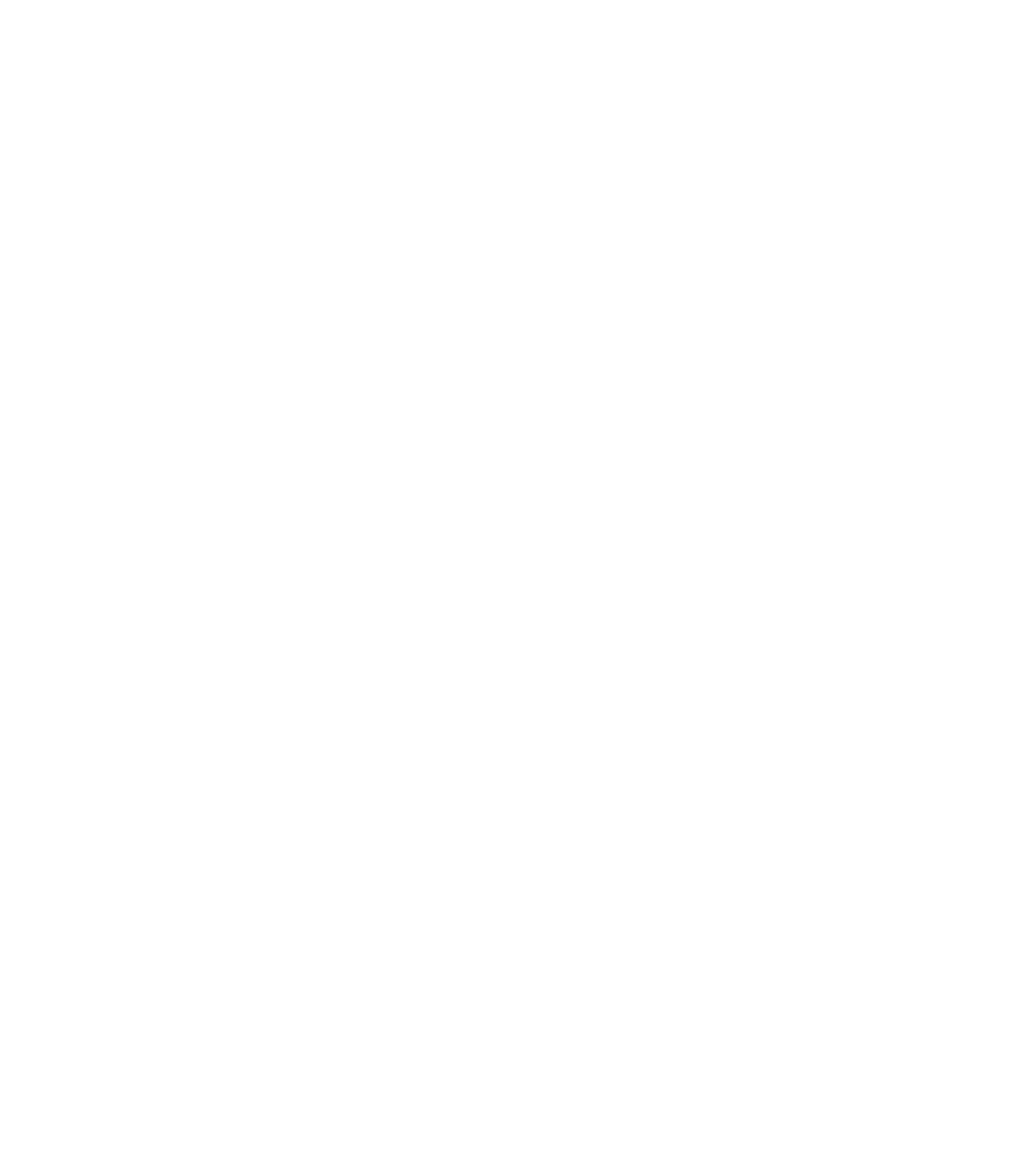
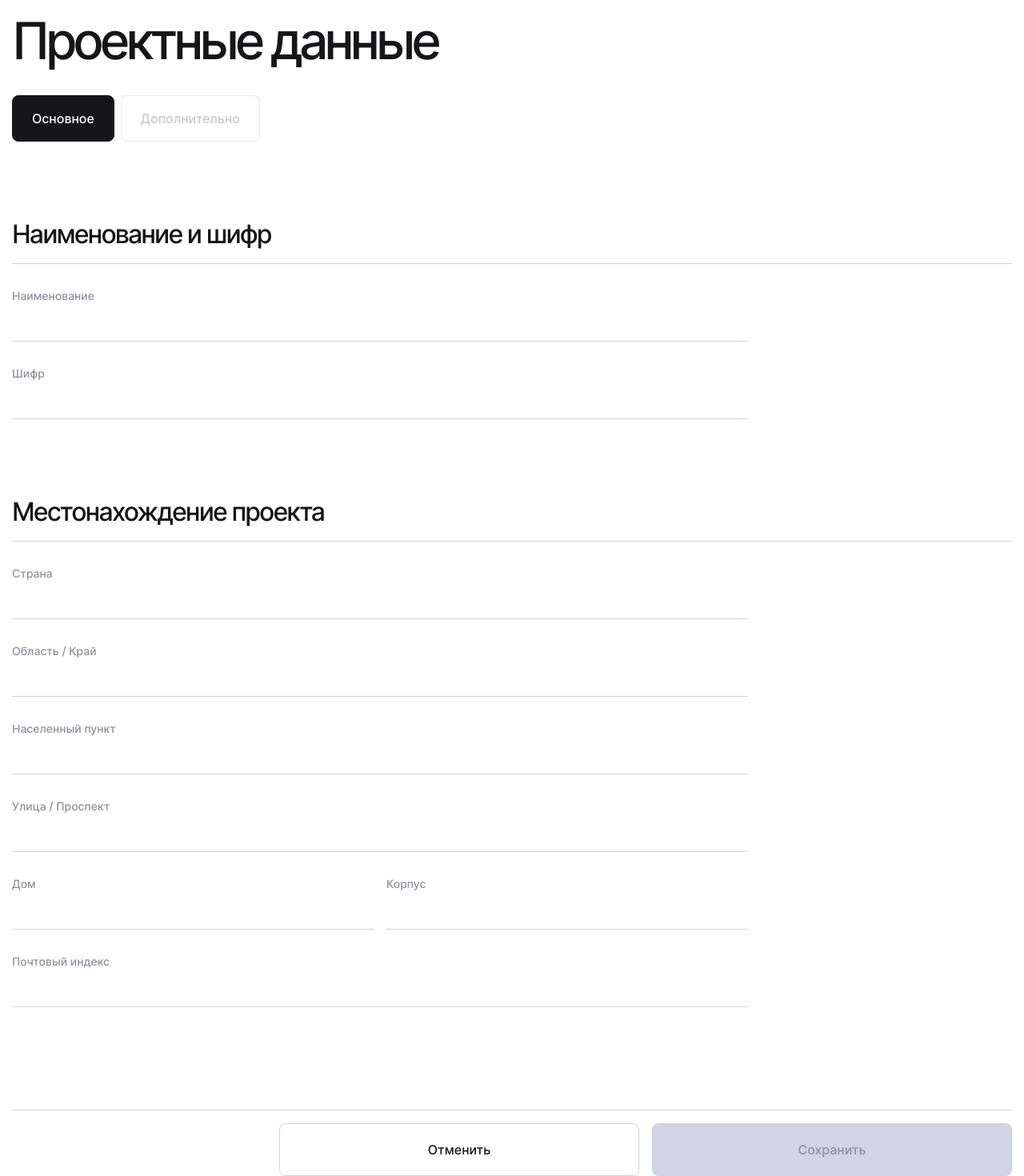
Before and after one commit to Dan1lc/frontend-test, a Vue app: page / in a window 1280 px wide. Shown: the part 193-1663 px from the top of the page at 80% size. Before the commit the page ends 800 px from the top, so only its background shows below. Built offline with nearby package versions, Linux system fonts and the light colour scheme.

Commit message:
create MainForm

```diff
--- /dev/null
+++ b/src/components/_FormComponents/MainForm/MainForm.scss
@@ -0,0 +1,46 @@
+.main-form{
+  &__inner{
+    border-bottom: 1px solid var(--color-gray-2);
+  }
+
+  &__title{
+    padding-bottom: 16px;
+    margin-bottom: 32px;
+    border-bottom: 1px solid var(--color-gray-2);
+  }
+
+  &__list{
+    max-width: 920px;
+    margin-bottom: 96px;
+
+    li{
+      &:not(:last-child){
+        margin-bottom: 32px;
+      }
+    }
+
+    &--last{
+      margin-bottom:  128px;
+    }
+  }
+
+  &__list-item{
+    &--double{
+      display: grid;
+      grid-template-columns: repeat(2, 1fr);
+      grid-gap: 16px;
+    }
+  }
+
+  &__actions{
+    display: flex;
+    justify-content: flex-end;
+    margin: 0 -8px;
+  }
+
+  &__button{
+    margin: 16px 8px 0;
+    width: 100%;
+    max-width: 450px;
+  }
+}
--- /dev/null
+++ b/src/components/_FormComponents/MainForm/MainForm.vue
@@ -0,0 +1,65 @@
+<template>
+  <form
+    class="main-form"
+    @submit.prevent
+  >
+    <div class="main-form__inner">
+      <h2 class="main-form__title">
+        Наименование и шифр
+      </h2>
+      <ul class="main-form__list">
+        <li>
+          <TextInput placeholder="Наименование" />
+        </li>
+        <li>
+          <TextInput placeholder="Шифр" />
+        </li>
+      </ul>
+      <h2 class="main-form__title">
+        Местонахождение проекта
+      </h2>
+      <ul class="main-form__list main-form__list--last">
+        <li>
+          <TextInput placeholder="Страна" />
+        </li>
+        <li>
+          <TextInput placeholder="Область / Край" />
+        </li>
+        <li>
+          <TextInput placeholder="Населенный пункт" />
+        </li>
+        <li>
+          <TextInput placeholder="Улица / Проспект" />
+        </li>
+        <li class="main-form__list-item main-form__list-item--double">
+          <TextInput placeholder="Дом" />
+          <TextInput placeholder="Корпус" />
+        </li>
+        <li>
+          <TextInput placeholder="Почтовый индекс" />
+        </li>
+      </ul>
+    </div>
+    <div class="main-form__actions">
+      <UiButton
+        class="main-form__button"
+        secondary
+      >
+        Отменить
+      </UiButton>
+      <UiButton
+        class="main-form__button"
+        disabled
+      >
+        Сохранить
+      </UiButton>
+    </div>
+  </form>
+</template>
+
+<script setup>
+import TextInput from '@ui/TextInput/TextInput';
+import UiButton from '@ui/UiButton/UiButton';
+</script>
+
+<style lang="scss" src="./MainForm.scss" scoped/>
--- a/src/pages/MainPage/MainPage.scss
+++ b/src/pages/MainPage/MainPage.scss
@@ -1,3 +1,7 @@
 .main-page{
+  padding-top: 96px;
 
+  &__title{
+    margin-bottom: 32px;
+  }
 }
--- a/src/pages/MainPage/MainPage.vue
+++ b/src/pages/MainPage/MainPage.vue
@@ -2,7 +2,19 @@
   <div class="main-page">
     <ContainerTemplate>
       <div class="main-page__inner">
-        main-page
+        <h1 class="main-page__title">
+          Проектные данные
+        </h1>
+        <TabsList>
+          <TabsItem title="Основное">
+            <MainForm />
+          </TabsItem>
+          <TabsItem
+            title="Дополнительно"
+            hint-text="Сначала заполните: Основное"
+            disabled
+          />
+        </TabsList>
       </div>
     </ContainerTemplate>
   </div>
@@ -12,6 +24,9 @@
 import ContainerTemplate from '@templates/ContainerTemplate/ContainerTemplate';
 import { onMounted } from 'vue';
 import useBreadcrumbs from '@hooks/useBreadcrumbs';
+import TabsList from '@ui/TabsList/TabsList';
+import TabsItem from '@ui/TabsList/TabsItem/TabsItem';
+import MainForm from '@form/MainForm/MainForm';
 const { setBreadcrumbsData } = useBreadcrumbs();
 
 onMounted(() => {
```
